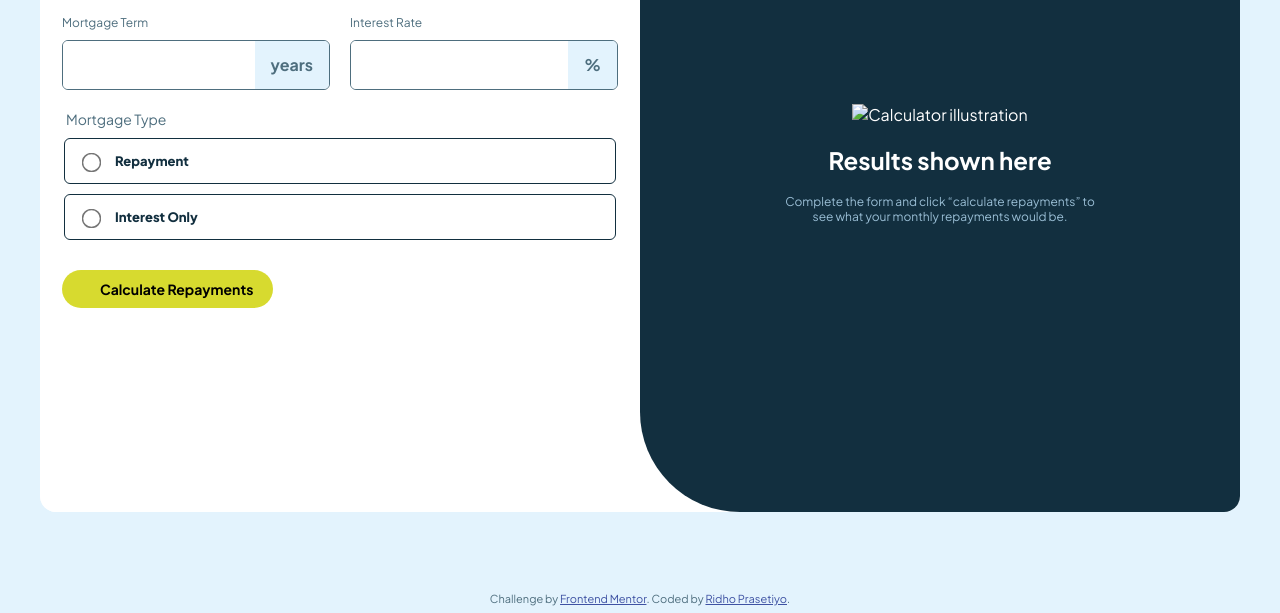
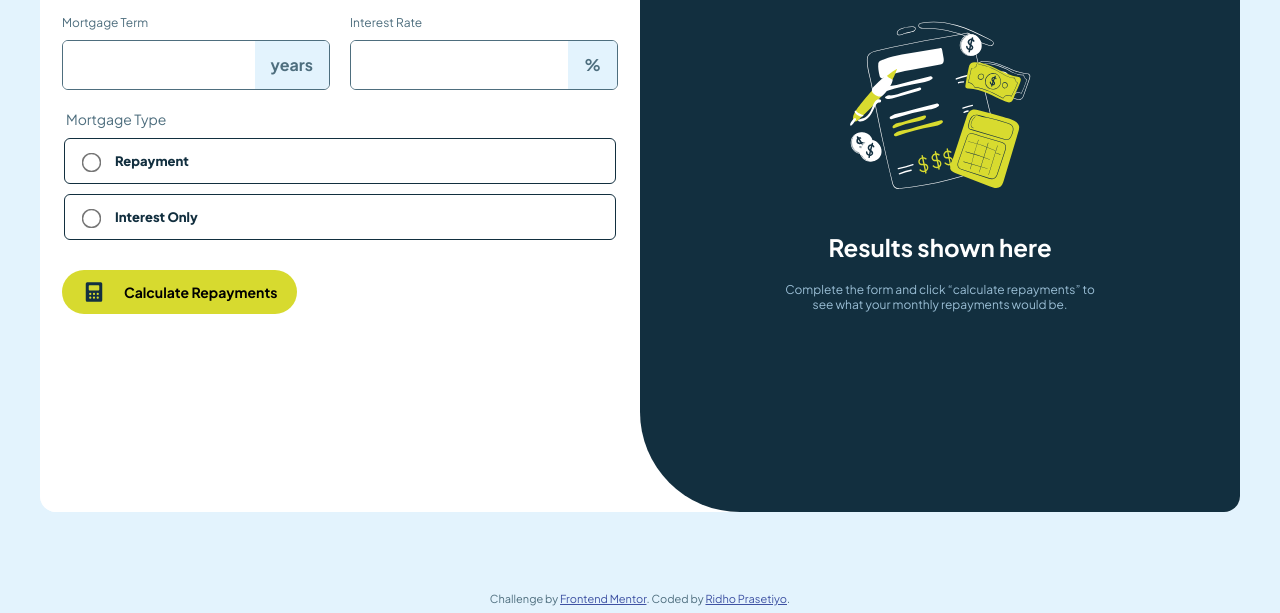
Before and after one commit to ridhoprasetiyo624/mortgage-repayment-calculator-main, a plain HTML site: page index.html in a window 1280 px wide. Shown: the part 260-873 px from the top of the page. Drawn offline with Linux system fonts and the light colour scheme; the site is published under a folder, as on GitHub Pages, so addresses that start at the root find nothing.

Commit message:
Update index.html
removed /

```diff
--- a/index.html
+++ b/index.html
@@ -85,7 +85,7 @@
 
         <!-- Submit -->
         <button type="submit" class="btn-primary">
-          <img src="/icon-calculator.svg" alt="" aria-hidden="true" />
+          <img src="icon-calculator.svg" alt="" aria-hidden="true" />
           <span>Calculate Repayments</span>
         </button>
       </section>
@@ -94,7 +94,7 @@
       <section class="result-container">
         <!-- empty form -->
         <div class="empty">
-          <img src="/illustration-empty.svg" alt="Calculator illustration" />
+          <img src="illustration-empty.svg" alt="Calculator illustration" />
           <h2>Results shown here</h2>
           <p>
             Complete the form and click
@@ -130,7 +130,7 @@
         </div>
       </section>
     </main>
-    <script src="/script.js"></script>
+    <script src="script.js"></script>
 
     <footer class="attribution">
       Challenge by
```
